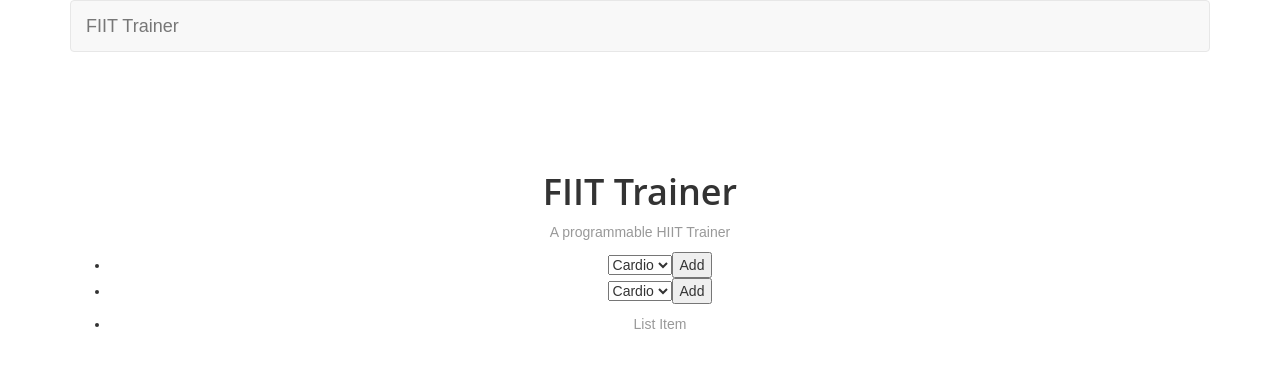
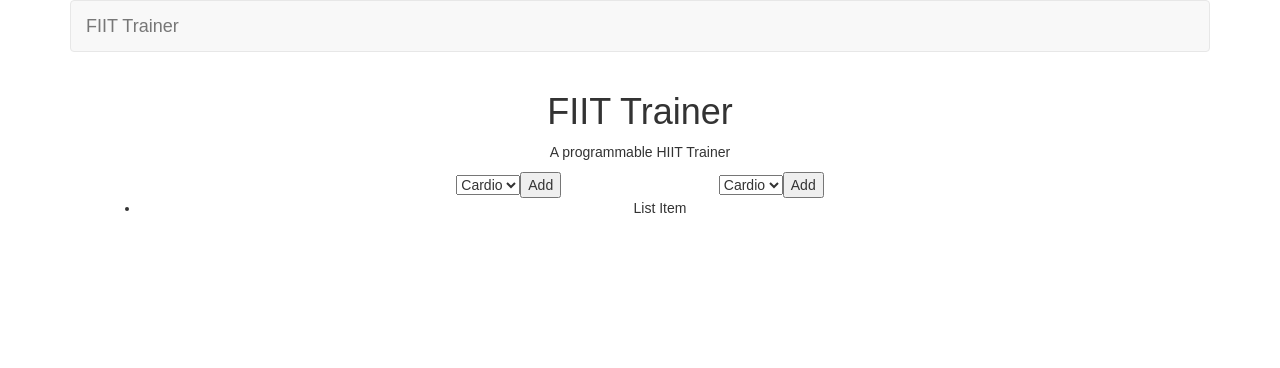
Before and after one commit to thomas-gilbert/fiit-trainer, a React (Create React App) app: page / in a window 1280 px wide. Shown: the top 368 px of the page. Built offline with nearby package versions, Linux system fonts and the light colour scheme.

Commit message:
Added some basic styling for controller and list components using bootstrap

```diff
--- a/src/containers/home/controller/index.js
+++ b/src/containers/home/controller/index.js
@@ -1,21 +1,23 @@
 import React, { Component } from 'react';
+import { Col } from 'react-bootstrap';
 import Select from '../../../components/select/index.js'
 
 export default class Controller extends Component {
   render() {
     return (
-      <div>
-        <ul className="controller">
-          <li>
-            <Select />
-            <button>Add</button>
-          </li>
-          <li>
-            <Select />
-            <button>Add</button>
-          </li>
-        </ul>
-      </div>
+      <Col
+        md={6}
+        xsOffset={3}
+      >
+        <Col xs={6}>
+          <Select />
+          <button>Add</button>
+        </Col>
+        <Col xs={6}>
+          <Select />
+          <button>Add</button>
+        </Col>
+      </Col>
     );
   }
 }
--- a/src/containers/home/index.js
+++ b/src/containers/home/index.js
@@ -1,4 +1,5 @@
 import React, { Component } from 'react';
+import { Col } from 'react-bootstrap';
 import Controller from './controller/index.js';
 import List from './list/index.js';
 import './index.css';
@@ -6,14 +7,16 @@ import './index.css';
 export default class Home extends Component {
   render() {
     return (
-      <div className="home">
+      <Col
+        md={12}
+      >
         <div className="lander">
           <h1>FIIT Trainer</h1>
           <p>A programmable HIIT Trainer</p>
           <Controller />
           <List />
         </div>
-      </div>
+      </Col>
     );
   }
 }
--- a/src/containers/home/list/index.js
+++ b/src/containers/home/list/index.js
@@ -1,12 +1,15 @@
 import React, { Component } from 'react';
+import { Col } from 'react-bootstrap';
 import ListItem from './item/index.js'
 
 export default class List extends Component {
   render() {
     return (
-      <ul className="list">
-        <ListItem />
-      </ul>
+      <Col md={12}>
+        <ul className="list">
+          <ListItem />
+        </ul>
+      </Col>
     );
   }
 }
```
